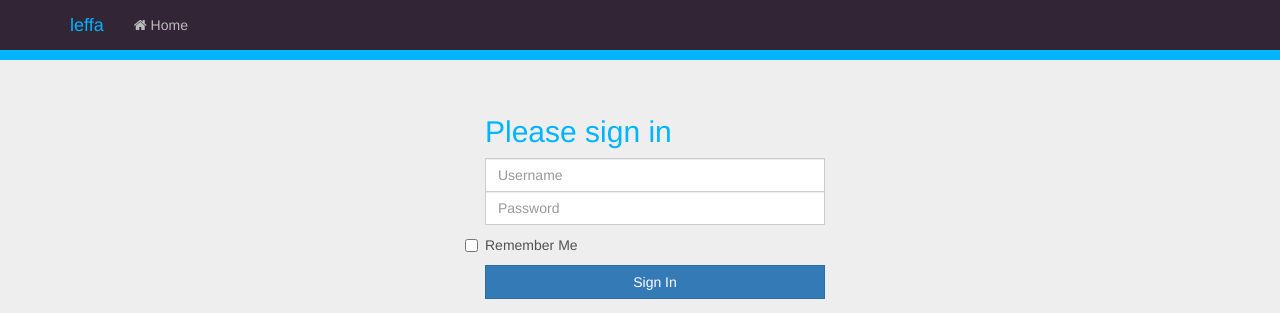
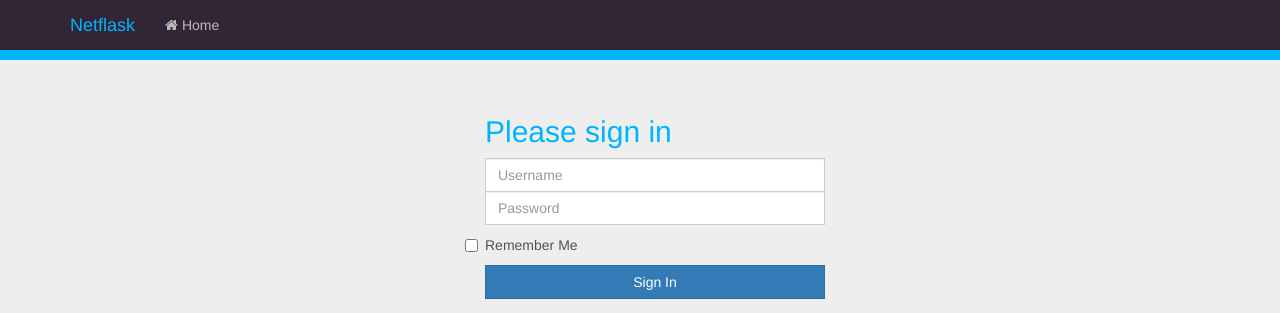
Before and after one commit to fisle/netflask, a Flask app: a page that uses app/templates/base.html in a window 1280 px wide. Shown: the top 313 px of the page. Run offline with Flask 2, Linux system fonts and the light colour scheme; some libraries are stand-ins or nearby versions.

Commit message:
fixed name on template

```diff
--- a/app/templates/base.html
+++ b/app/templates/base.html
@@ -2,7 +2,7 @@
 <html lang="en">
 <head>
   <meta charset="UTF-8">
-  <title>leffa</title>
+  <title>Netflask</title>
   <link rel="stylesheet" href="//netdna.bootstrapcdn.com/bootstrap/3.0.1/css/bootstrap.min.css">
   <link rel="stylesheet" href="/static/css/main.css">
   <link rel="stylesheet" href="//netdna.bootstrapcdn.com/font-awesome/4.0.1/css/font-awesome.css">
@@ -25,7 +25,7 @@
             <span class="icon-bar"></span>
             <span class="icon-bar"></span>
           </button>
-          <a class="navbar-brand" href="/">leffa</a>
+          <a class="navbar-brand" href="/">Netflask</a>
         </div>
         <div class="collapse navbar-collapse">
           <ul class="nav navbar-nav">
```
